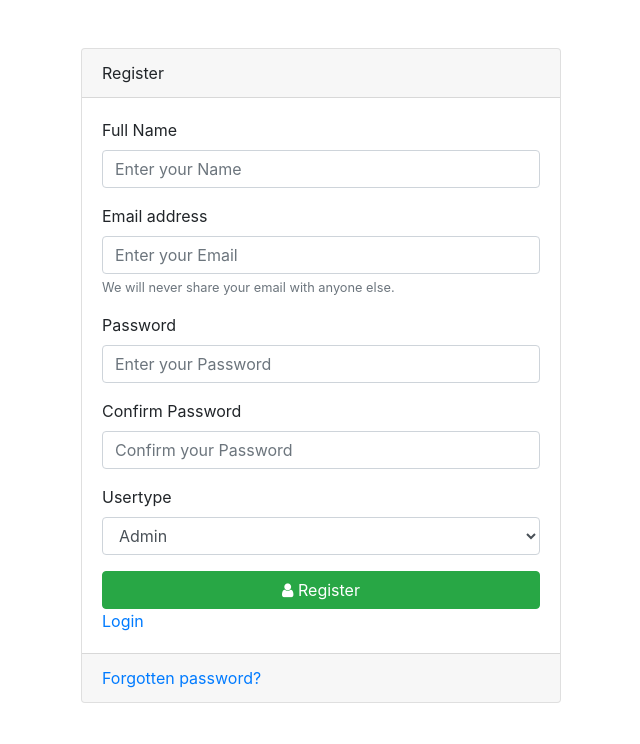
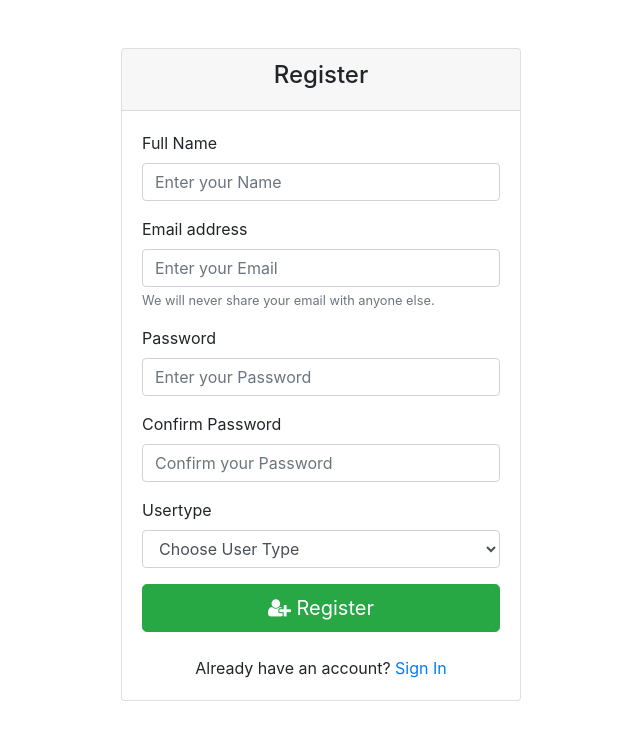
Before and after one commit to radoslawczapp/eCommerceWebsite, a PHP site: page /eCommerceWebsite/register.php in a window 1280 px wide. Shown: the part 56-800 px from the top of the page, without its empty margins (319-959 px from the left). Run offline with PHP 8.4, Linux system fonts and the light colour scheme; some libraries are stand-ins or nearby versions.

Commit message:
Register Form Validation (JS, AJAX)

```diff
--- a/public_html/database/constants.php
+++ b/public_html/database/constants.php
@@ -1,8 +1,10 @@
 <?php
-
+session_start();
 define("HOST", "localhost");
 define("USER", "root");
 define("PASS", "");
 define("DB", "inventory");
 
+define("DOMAIN", "http://localhost/eCommerceWebsite/public_html");
+
 ?>
--- a/public_html/includes/user.php
+++ b/public_html/includes/user.php
@@ -84,7 +84,7 @@ class User{
 $user = new User();
 // echo $user->createUserAccount("Jane Doe", "janedoe@gmail.com", "0987654321", "Admin");
 
-echo $user->userLogin("janedoe@gmail.com", "0987654321");
+// echo $user->userLogin("janedoe@gmail.com", "0987654321");
 
-echo $_SESSION['username'];
+// echo $_SESSION['username'];
  ?>
--- a/public_html/js/main.js
+++ b/public_html/js/main.js
@@ -1,3 +1,84 @@
 $(document).ready(function(){
+    var DOMAIN = "http://localhost/eCommerceWebsite/public_html";
+    $("#register_form").on("submit", function(){
+        var status = false;
+        var name = $("#username");
+        var email = $("#email");
+        var pass1 = $("#password1");
+        var pass2 = $("#password2");
+        var type = $("#usertype");
+        var e_patt = new RegExp(/^[a-z0-9_-]+(\.[a-z0-9_-]+)*@[a-z0-9_-]+(\.[a-z0-9_-]+)*(\.[a-z]{2,4})$/);
 
+        // Name validation
+        if (name.val() == "" || name.val().length < 6) {
+            name.addClass("border-danger");
+            $("#u_error").html("<span class='text-danger'>Name should be more than 6 characters.</span>");
+            status = false;
+        } else{
+            name.removeClass("border-danger");
+            $("#u_error").html("");
+            status = true;
+        }
+        // Email validation
+        if (!e_patt.test(email.val())) {
+            email.addClass("border-danger");
+            $("#e_error").html("<span class='text-danger'>Please Enter Valid Email Address.</span>");
+            status = false;
+        } else{
+            email.removeClass("border-danger");
+            $("#e_error").html("");
+            status = true;
+        }
+        // Password1 validation
+        if (pass1.val() == "" || pass1.val().length < 9) {
+            pass1.addClass("border-danger");
+            $("#p1_error").html("<span class='text-danger'>Password should have more than 9 characters.</span>");
+            status = false;
+        } else{
+            pass1.removeClass("border-danger");
+            $("#p1_error").html("");
+            status = true;
+        }
+        // Password2 validation
+        if (pass2.val() == "" || pass2.val().length < 9) {
+            pass2.addClass("border-danger");
+            $("#p2_error").html("<span class='text-danger'>Password should have more than 9 characters.</span>");
+            status = false;
+        } else{
+            pass2.removeClass("border-danger");
+            $("#p2_error").html("");
+            status = true;
+        }
+        // Usertype validation
+        if (type.val() == "") {
+            type.addClass("border-danger");
+            $("#t_error").html("<span class='text-danger'>Please choose User type.</span>");
+            status = false;
+        } else{
+            type.removeClass("border-danger");
+            $("#t_error").html("");
+            status = true;
+        }
+        // Password match
+        if ((pass1.val() == pass2.val()) && status == true) {
+            $.ajax({
+                url : DOMAIN+"/includes/process.php",
+                method : "POST",
+                data : $("#register_form").serialize(),
+                success : function(data){
+                    if (data == "EMAIL_ALREADY_EXISTS") {
+                        alert("It seems like your email is already used.")
+                    } else if (data == "SOME_ERROR") {
+                        alert("Something Wrong");
+                    } else {
+                        window.location.href = encodeURI(DOMAIN+"/index.php?msg=You are registered Now you can login");
+                    }
+                }
+            })
+        } else{
+            pass2.addClass("border-danger");
+            $("#p2_error").html("<span class='text-danger'>Password is not matched.</span>");
+            status = true;
+        }
+    })
 })
--- a/public_html/register.php
+++ b/public_html/register.php
@@ -9,49 +9,53 @@
         <script src="https://stackpath.bootstrapcdn.com/bootstrap/4.2.1/js/bootstrap.min.js" integrity="sha384-B0UglyR+jN6CkvvICOB2joaf5I4l3gm9GU6Hc1og6Ls7i6U/mkkaduKaBhlAXv9k" crossorigin="anonymous"></script>
         <link rel="stylesheet" href="https://stackpath.bootstrapcdn.com/bootstrap/4.2.1/css/bootstrap.min.css" integrity="sha384-GJzZqFGwb1QTTN6wy59ffF1BuGJpLSa9DkKMp0DgiMDm4iYMj70gZWKYbI706tWS" crossorigin="anonymous">
         <link rel="stylesheet" type="text/css" href="https://stackpath.bootstrapcdn.com/font-awesome/4.7.0/css/font-awesome.min.css">
-        <script type="text/javascript" src="./js/main.js"></script>
+        <script type="text/javascript" src="js/main.js"></script>
     </head>
     <body>
         <!-- Navbar -->
         <?php include_once('./templates/header.php'); ?>
         <br/><br/>
         <div class="container">
-            <div class="card mx-auto" style="width: 30rem;">
-                <div class="card-header">Register</div>
+            <div class="card mx-auto" style="width: 25rem;">
+                <div class="card-header">
+                    <div class="text-center"><h4>Register</h4></div>
+                </div>
                 <div class="card-body">
-                    <form id="register_form">
+                    <form id="register_form" onsubmit="return false" autocomplete="off">
                         <div class="form-group">
                             <label for="username">Full Name</label>
                             <input type="text" name="username" class="form-control" id="username" placeholder="Enter your Name">
+                            <small id="u_error" class="form-text text-muted"></small>
                         </div>
                         <div class="form-group">
                             <label for="email">Email address</label>
                             <input type="email" name="email" class="form-control" id="email" aria-describedby="emailHelp" placeholder="Enter your Email">
-                            <small id="emailHelp" class="form-text text-muted">We will never share your email with anyone else.</small>
+                            <small id="e_error" class="form-text text-muted">We will never share your email with anyone else.</small>
                         </div>
                         <div class="form-group">
                             <label for="password1">Password</label>
                             <input type="password" name="password1" class="form-control" id="password1" placeholder="Enter your Password">
+                            <small id="p1_error" class="form-text text-muted"></small>
                         </div>
                         <div class="form-group">
                             <label for="password2">Confirm Password</label>
                             <input type="password" name="password2" class="form-control" id="password2" placeholder="Confirm your Password">
+                            <small id="p2_error" class="form-text text-muted"></small>
                         </div>
                         <div class="form-group">
                             <label for="usertype">Usertype</label>
                             <select class="form-control" name="usertype" id="usertype">
+                                <option value="">Choose User Type</option>
                                 <option value="1">Admin</option>
                                 <option value="0">Other</option>
                             </select>
+                            <small id="t_error" class="form-text text-muted"></small>
                         </div>
-                        <button type="submit" name="user_register" class="btn btn-success btn-block login-button">
-                            <span class="fa fa-user"></span>&nbsp;Register
+                        <button type="submit" name="user_register" class="btn btn-lg btn-success btn-block login-button">
+                            <span class="fa fa-user-plus"></span>&nbsp;Register
                         </button>
-                        <span><a href="index.php">Login</a></span>
+                        <div class="text-center"><br/>Already have an account? <a href="index.php">Sign In</a></div>
                     </form>
-                </div>
-                <div class="card-footer text-muted">
-                    <a href="#">Forgotten password?</a>
                 </div>
             </div>
         </div>
--- a/public_html/templates/header.php
+++ b/public_html/templates/header.php
@@ -1,5 +1,5 @@
 <nav class="navbar navbar-expand-lg navbar-dark bg-dark">
-    <a class="navbar-brand" href="#"><i class="fa fa-film">&nbsp;</i>Inventory System</a>
+    <a class="navbar-brand" href="index.php"><i class="fa fa-film">&nbsp;</i>Inventory System</a>
     <button class="navbar-toggler" type="button" data-toggle="collapse" data-target="#navbarNav" aria-controls="navbarNav" aria-expanded="false" aria-label="Toggle navigation">
         <span class="navbar-toggler-icon"></span>
     </button>
```
Also changed, not shown: public_html/includes/process.php (added, +10 -0 lines), public_html/index.php (+8 -8 lines).
